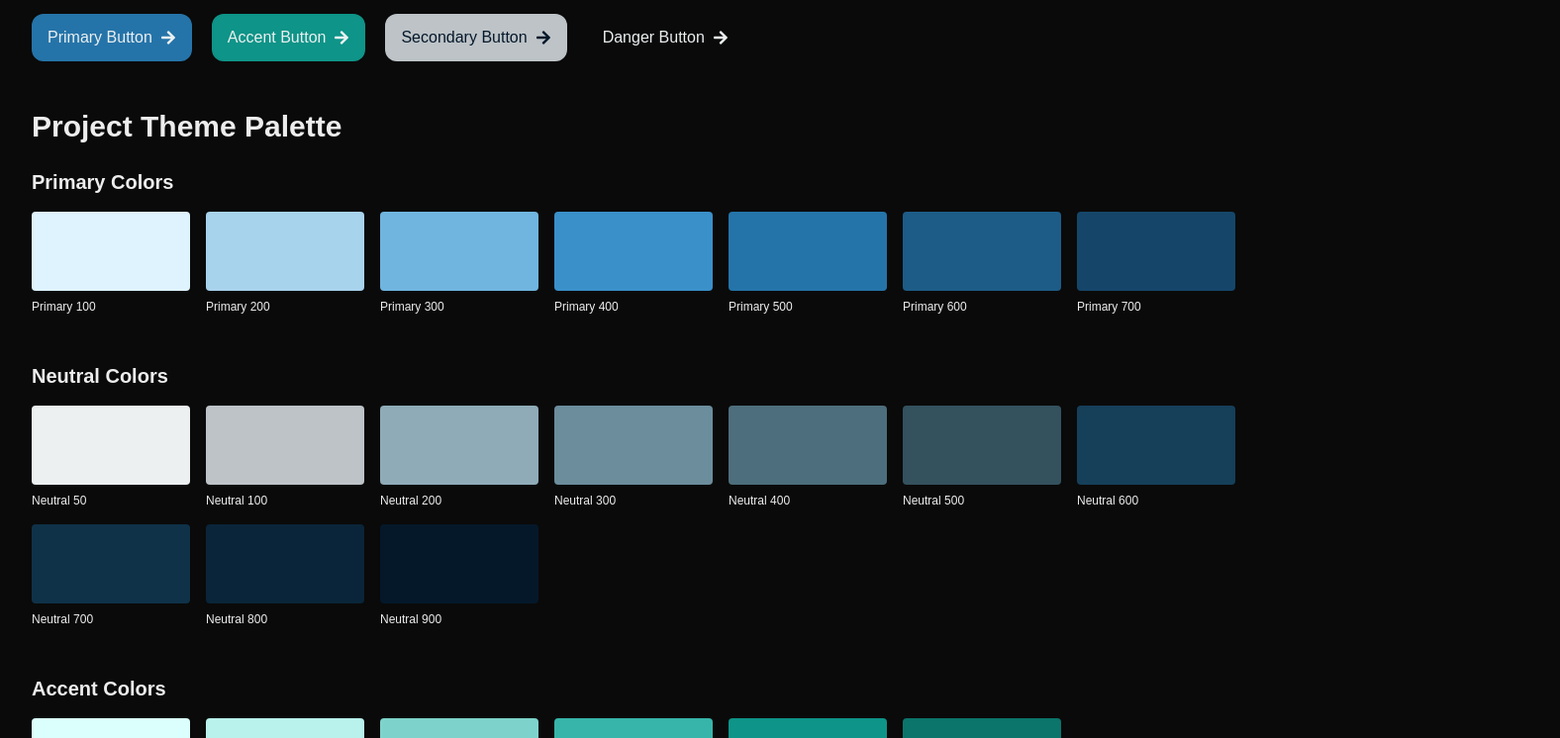
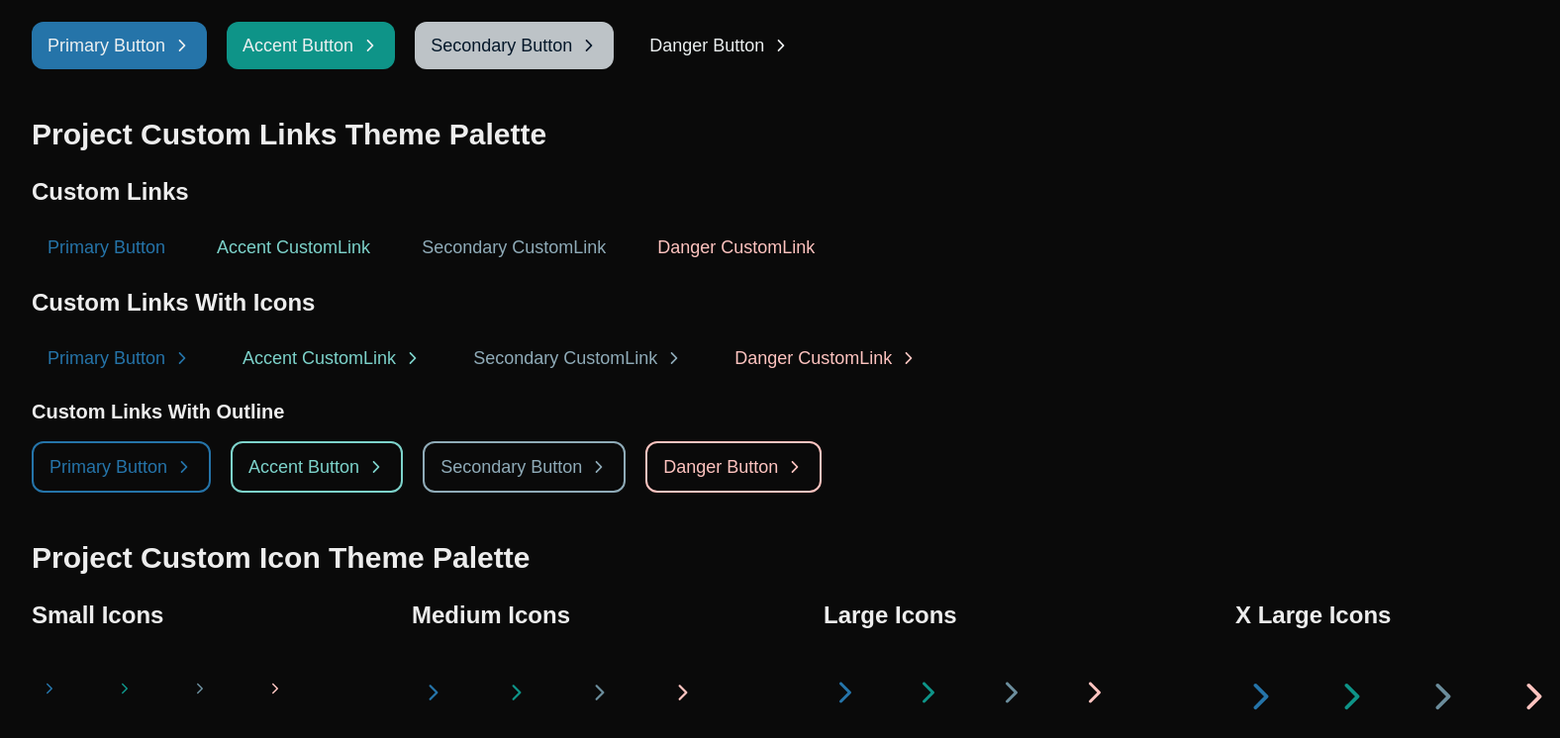
Before and after one commit to Marwan-Mamdouh/scholar, a Next.js app: page /colors in a window 1280 px wide. Shown: the part 230-976 px from the top of the page at 99% size, 1576 px wide, since content can reach past the window. Built offline with nearby package versions, Linux system fonts and the light colour scheme.

Commit message:
style: enhance Button and Colors components, add CustomLink and IconButton components

```diff
--- a/src/components/Button.tsx
+++ b/src/components/Button.tsx
@@ -23,7 +23,7 @@ export default function Button({
 
   return (
     <button
-      className={`btn ${variantStyles[variant]} hover:from-20% leading-8 font-medium hover:cursor-pointer py-2 px-4 rounded-xl flex items-center justify-center transition-colors ease-in-out duration-300  ${props.className || ""} flex shrink-0 gap-2`}
+      className={`btn ${variantStyles[variant]} text-lg hover:from-20% leading-8 font-medium hover:cursor-pointer py-2 px-4 rounded-xl flex items-center justify-center transition-colors ease-in-out duration-300  ${props.className || ""} shrink-0 gap-2`}
       {...props}
     >
       {children}
--- a/src/components/Colors.tsx
+++ b/src/components/Colors.tsx
@@ -1,6 +1,8 @@
 import React from "react";
 import Button from "./Button";
-import { FaArrowRight } from "react-icons/fa";
+import { IoIosArrowForward } from "react-icons/io";
+import CustomLink from "./CustomLink";
+import IconButton from "./IconButton";
 
 export default function Colors() {
   const colors = {
@@ -39,32 +41,105 @@ export default function Colors() {
       {/* Buttons */}
       <h2 className="text-3xl font-bold mb-6">Project Buttons Theme Palette</h2>
       <div className="flex flex-col gap-4">
-        <h3 className="text-xl font-semibold capitalize">Buttons</h3>
+        <h3 className="text-2xl font-semibold capitalize">Buttons</h3>
         <div className="flex gap-5">
           <Button variant="primary">Primary Button</Button>
           <Button variant="accent">Accent Button</Button>
           <Button variant="secondary">Secondary Button</Button>
           <Button variant="danger">Danger Button</Button>
         </div>
-        <h3 className="text-xl font-semibold capitalize">Buttons with icons</h3>
+        <h3 className="text-2xl font-semibold capitalize">Buttons with icons</h3>
         <div className="flex gap-5">
           <Button variant="primary">
-            Primary Button <FaArrowRight />
+            Primary Button <IoIosArrowForward />
           </Button>
           <Button variant="accent">
-            Accent Button <FaArrowRight />
+            Accent Button <IoIosArrowForward />
           </Button>
           <Button variant="secondary">
-            Secondary Button <FaArrowRight />
+            Secondary Button <IoIosArrowForward />
           </Button>
           <Button variant="danger">
-            Danger Button <FaArrowRight />
+            Danger Button <IoIosArrowForward />
           </Button>
+        </div>
+      </div>
+      {/* Custom Links */}
+      <h2 className="text-3xl font-bold mb-6">Project Custom Links Theme Palette</h2>
+      <div className="flex flex-col gap-4">
+        <h3 className="text-2xl font-semibold capitalize">Custom Links</h3>
+        <div className="flex gap-5">
+          <CustomLink href="/" variant="primary">Primary Button</CustomLink>
+          <CustomLink href="/" variant="accent">Accent CustomLink</CustomLink>
+          <CustomLink href="/" variant="secondary">Secondary CustomLink</CustomLink>
+          <CustomLink href="/" variant="danger">Danger CustomLink</CustomLink>
+        </div>
+        <h3 className="text-2xl font-semibold capitalize">Custom Links with icons</h3>
+        <div className="flex gap-5">
+          <CustomLink href="/" variant="primary">Primary Button <IoIosArrowForward /></CustomLink>
+          <CustomLink href="/" variant="accent">Accent CustomLink <IoIosArrowForward /></CustomLink>
+          <CustomLink href="/" variant="secondary">Secondary CustomLink <IoIosArrowForward /></CustomLink>
+          <CustomLink href="/" variant="danger">Danger CustomLink <IoIosArrowForward /></CustomLink>
+        </div>
+        <h3 className="text-xl font-semibold capitalize">Custom Links with outline</h3>
+        <div className="flex gap-5">
+          <CustomLink href="/" variant="primary" outlined>
+            Primary Button <IoIosArrowForward />
+          </CustomLink>
+          <CustomLink href="/" variant="accent" outlined>
+            Accent Button <IoIosArrowForward />
+          </CustomLink>
+          <CustomLink href="/" variant="secondary" outlined>
+            Secondary Button <IoIosArrowForward />
+          </CustomLink>
+          <CustomLink href="/" variant="danger" outlined>
+            Danger Button <IoIosArrowForward />
+          </CustomLink>
+        </div>
+      </div>
+      {/* Custom Icon */}
+      <h2 className="text-3xl font-bold mb-6">Project Custom Icon Theme Palette</h2>
+      <div className="flex gap-30">
+        <div className="flex flex-col gap-10">
+          <h3 className="text-2xl font-semibold capitalize">small icons</h3>
+          <div className="flex gap-10">
+            <IconButton icon={IoIosArrowForward} variant="primary" size="sm" />
+            <IconButton icon={IoIosArrowForward} variant="accent" size="sm" />
+            <IconButton icon={IoIosArrowForward} variant="secondary" size="sm" />
+            <IconButton icon={IoIosArrowForward} variant="danger" size="sm" />
+          </div>
+        </div>
+        <div className="flex flex-col gap-10">
+          <h3 className="text-2xl font-semibold capitalize">medium icons</h3>
+          <div className="flex gap-10">
+            <IconButton icon={IoIosArrowForward} variant="primary" size="md" />
+            <IconButton icon={IoIosArrowForward} variant="accent" size="md" />
+            <IconButton icon={IoIosArrowForward} variant="secondary" size="md" />
+            <IconButton icon={IoIosArrowForward} variant="danger" size="md" />
+          </div>
+        </div>
+        <div className="flex flex-col gap-10">
+          <h3 className="text-2xl font-semibold capitalize">large icons</h3>
+          <div className="flex gap-10">
+            <IconButton icon={IoIosArrowForward} variant="primary" size="lg" />
+            <IconButton icon={IoIosArrowForward} variant="accent" size="lg" />
+            <IconButton icon={IoIosArrowForward} variant="secondary" size="lg" />
+            <IconButton icon={IoIosArrowForward} variant="danger" size="lg" />
+          </div>
+        </div>
+        <div className="flex flex-col gap-10">
+          <h3 className="text-2xl font-semibold capitalize">X large icons</h3>
+          <div className="flex gap-10">
+            <IconButton icon={IoIosArrowForward} variant="primary" size="xl" />
+            <IconButton icon={IoIosArrowForward} variant="accent" size="xl" />
+            <IconButton icon={IoIosArrowForward} variant="secondary" size="xl" />
+            <IconButton icon={IoIosArrowForward} variant="danger" size="xl" />
+          </div>
         </div>
       </div>
       {/* Colors */}
       <h2 className="text-3xl font-bold mb-6">Project Theme Palette</h2>
-      <h3 className="text-xl font-semibold capitalize mb-4">primary Colors</h3>
+      <h3 className="text-2xl font-semibold capitalize mb-4">primary Colors</h3>
       <div className="grid grid-cols-2 md:grid-cols-4 lg:grid-cols-7 gap-4">
         {colors.primary.map((item) => (
           <div key={item.name} className="flex flex-col gap-2">
@@ -73,7 +148,7 @@ export default function Colors() {
           </div>
         ))}
       </div>
-      <h3 className="text-xl font-semibold capitalize mb-4">Neutral Colors</h3>
+      <h3 className="text-2xl font-semibold capitalize mb-4">Neutral Colors</h3>
       <div className="grid grid-cols-2 md:grid-cols-4 lg:grid-cols-7 gap-4">
         {colors.Neutral.map((item) => (
           <div key={item.name} className="flex flex-col gap-2">
@@ -82,7 +157,7 @@ export default function Colors() {
           </div>
         ))}
       </div>
-      <h3 className="text-xl font-semibold capitalize mb-4">accent Colors</h3>
+      <h3 className="text-2xl font-semibold capitalize mb-4">accent Colors</h3>
       <div className="grid grid-cols-2 md:grid-cols-4 lg:grid-cols-7 gap-4">
         {colors.accent.map((item) => (
           <div key={item.name} className="flex flex-col gap-2">
@@ -93,7 +168,7 @@ export default function Colors() {
       </div>
       {/* Special Colors Section */}
       <div className="space-y-4">
-        <h3 className="text-xl font-semibold">Special Utilities</h3>
+        <h3 className="text-2xl font-semibold">Special Utilities</h3>
         <div className="grid grid-cols-2 md:grid-cols-4 gap-4">
           <div className="flex flex-col gap-2">
             <div className="h-24 w-full rounded-lg border bg-primary-error" />
--- /dev/null
+++ b/src/components/CustomLink.tsx
@@ -0,0 +1,88 @@
+"use client";
+
+import Link, { LinkProps } from "next/link";
+import { usePathname } from "next/navigation";
+import { ReactNode } from "react";
+
+type CustomLinkVariant = "primary" | "secondary" | "accent" | "danger";
+interface CustomLinkProps extends LinkProps {
+    children: ReactNode;
+    className?: string;
+    activeClassName?: string;
+    isExternal?: boolean;
+    variant?: CustomLinkVariant;
+    outlined?: boolean;
+}
+
+export default function CustomLink({
+    href,
+    children,
+    className = "",
+    activeClassName = "",
+    isExternal,
+    variant,
+    outlined = false,
+    ...props
+}: CustomLinkProps) {
+
+    const variantStyles: Record<
+        CustomLinkVariant,
+        { solid: string; outlined: string }
+    > = {
+        primary: {
+            solid: "text-primary-500 hover:text-primary-300",
+            outlined:
+                "border-2 border-primary-500 text-primary-500 hover:text-primary-300 hover:border-primary-300 hover:shadow-primary-200 hover:shadow-sm",
+        },
+        secondary: {
+            solid: "text-neutral-200 hover:text-neutral-100",
+            outlined:
+                "border-2 border-neutral-200 text-neutral-200 hover:text-neutral-100 hover:border-neutral-100 hover:shadow-neutral-100 hover:shadow-sm",
+        },
+        accent: {
+            solid: "text-accent-300 hover:text-accent-200",
+            outlined: "border-2 border-accent-300 text-accent-300 hover:text-accent-200 hover:border-accent-200 hover:shadow-accent-200 hover:shadow-sm",
+        },
+        danger: {
+            solid: "text-danger-200 hover:text-danger-400",
+            outlined: "border-2 border-danger-200 text-danger-200 hover:text-danger-400 hover:border-danger-400 hover:shadow-danger-600 hover:shadow-sm",
+        },
+    };
+
+    const baseStyles =
+        "text-lg leading-8 font-medium px-4 py-2 rounded-xl flex items-center justify-center transition-colors ease-in-out duration-300 shrink-0 gap-2";
+
+    const pathname = usePathname();
+
+    const isActive = pathname === href;
+
+    let variantClass = "";
+    if (variant) {
+        const styleType = outlined ? "outlined" : "solid";
+        variantClass = variantStyles[variant][styleType];
+    }
+
+    const activeClass = isActive ? activeClassName : "";
+    const combinedClasses =
+        `${baseStyles} ${variantClass} ${activeClass} ${className}`.trim();
+
+    // Handle external links
+    if (isExternal) {
+        return (
+            <a
+                href={href.toString()}
+                target="_blank"
+                rel="noopener noreferrer"
+                className={combinedClasses}
+            >
+                {children}
+            </a>
+        );
+    }
+
+    return (
+        <Link href={href} className={combinedClasses} {...props}>
+            {children}
+        </Link>
+    );
+}
--- /dev/null
+++ b/src/components/IconButton.tsx
@@ -0,0 +1,54 @@
+import React, { ComponentPropsWithoutRef, ElementType } from 'react';
+
+type IconButtonVariant = "primary" | "secondary" | "accent" | "danger" | "neutral";
+type IconButtonSize = "sm" | "md" | "lg" | "xl";
+interface IconButtonProps extends ComponentPropsWithoutRef<'button'> {
+    icon: ElementType;
+    variant?: IconButtonVariant;
+    size?: IconButtonSize;
+}
+
+export default function IconButton({
+    icon: Icon,
+    variant = "neutral",
+    size = "md",
+    className = "",
+    type = "button",
+    ...props
+}: IconButtonProps) {
+
+    // 1. Define Color Variants
+    const variantStyles: Record<IconButtonVariant, string> = {
+        primary: "text-primary-500 hover:text-primary-200 hover:bg-[radial-gradient(circle_at_center,#B3DAF233_0%,transparent_95%)]",
+        secondary: "text-neutral-300 hover:text-neutral-100 hover:bg-[radial-gradient(circle_at_center,#BDC3C733_0%,transparent_95%)]",
+        accent: "text-accent-600 hover:text-accent-300 hover:bg-[radial-gradient(circle_at_center,#6FBCB733_0%,transparent_95%)]",
+        danger: "text-danger-200 hover:text-danger-400 hover:bg-[radial-gradient(circle_at_center,#FF453833_0%,transparent_95%)]",
+        neutral: "text-current hover:bg-[radial-gradient(circle_at_center,rgba(0,0,0,0.05)_0%,transparent_95%)]",
+    };
+
+    const iconSizeStyles: Record<IconButtonSize, string> = {
+        sm: "w-4 h-4",
+        md: "w-6 h-6",
+        lg: "w-8 h-8",
+        xl: "w-10 h-10",
+    };
+
+    return (
+        <button
+            type={type}
+            className={`
+                overflow-hidden
+                flex justify-center items-center
+                cursor-pointer
+                transition-all ease-in-out duration-300
+                shrink-0 disabled:opacity-50 disabled:cursor-not-allowed
+                ${size == 'sm' || size == 'md' ? 'rounded-xl p-2.5' :'rounded-2xl p-1.5'}
+                ${variantStyles[variant]}
+                ${className}
+            `.trim()}
+            {...props}
+        >
+            <Icon className={`${iconSizeStyles[size]} z-10`} aria-hidden="true" />
+        </button>
+    );
+}
```
